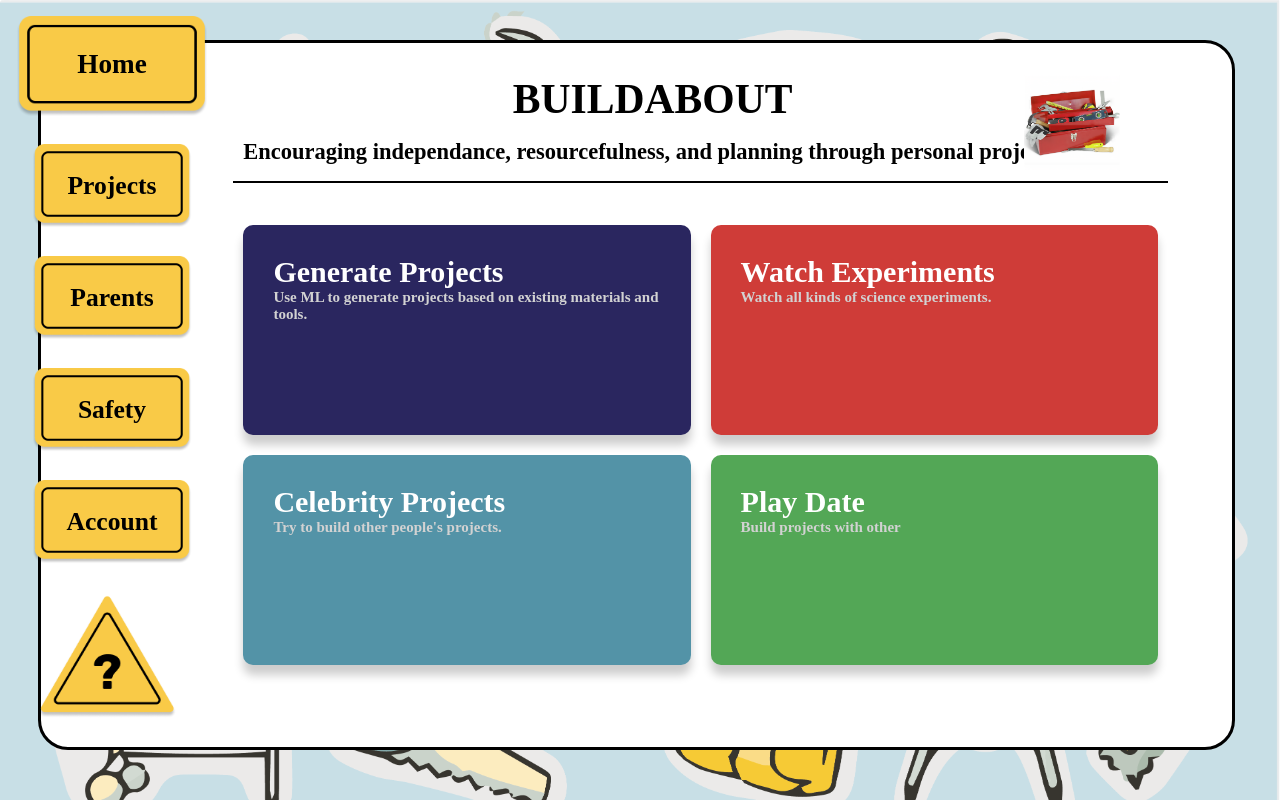
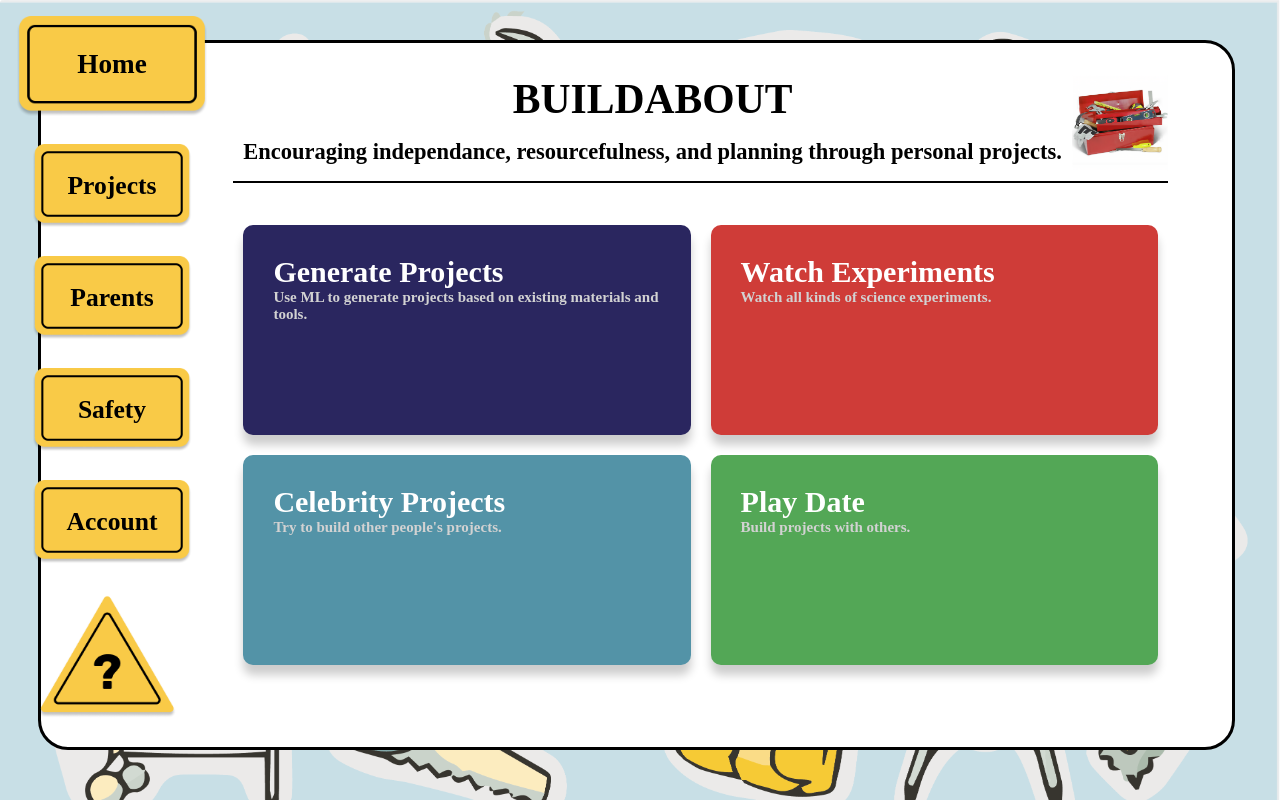
Before and after one commit to anouarh/ivyhacks-buildabout, a React (Create React App) app in the folder Frontend/buildabout-frontend/: page / in a window 1280 px wide. Built offline with nearby package versions, Linux system fonts and the light colour scheme; a web font is replaced by a local one.

Commit message:
Added styling

```diff
--- a/Frontend/buildabout-frontend/src/App.css
+++ b/Frontend/buildabout-frontend/src/App.css
@@ -36,6 +36,7 @@
   font-size: 1.7rem;
   font-weight: 700;
   color: #000;
+  transition: all 0.3s ease-out;
 }
 
 .ButtonLabel-md {
@@ -53,6 +54,7 @@
   font-size: 1.6rem;
   font-weight: 700;
   color: #000;
+  transition: all 0.3s ease-out;
 }
 
 .ButtonLabel-sm {
@@ -64,6 +66,7 @@
   text-align: center;
   margin-left: 0.7rem;
   color: #000;
+  transition: all 0.3s ease-out;
 }
 
 .ButtonLabel-sm:hover {
@@ -93,8 +96,7 @@
   min-height: 88vh;
   border: 3px solid black;
   border-radius: 30px;
-  overflow-y:auto;
-
+  overflow-y: auto;
 }
 
 .TopLine {
--- a/Frontend/buildabout-frontend/src/pages/container/container-page.css
+++ b/Frontend/buildabout-frontend/src/pages/container/container-page.css
@@ -18,8 +18,6 @@
   src: url(https://static.lapresse.ca/fonts/rubrik/Rubrik-Medium.woff);
 }
 
-
-
 .Header {
   margin-bottom: 2rem;
   text-align: center;
@@ -27,34 +25,24 @@
   padding-bottom: 1rem;
 }
 
-.Title{
+.Title {
   text-transform: uppercase;
   font-size: 2.6rem;
   margin-bottom: 1rem;
   font: Rubrik-Medium;
   font-weight: 600;
-
-
 }
 
-.Subtitle{
-
-
-
-
+.Subtitle {
 }
 
 .toolbox-image {
   width: 6rem;
   height: 6rem;
   background-image: url("../../images/cartoontools@2x.png");
-  position: relative;
   right: 3rem;
   top: 0rem;
   z-index: 99;
   float: right;
   background-size: contain;
-
-
-
 }
--- a/Frontend/buildabout-frontend/src/pages/container/container-page.js
+++ b/Frontend/buildabout-frontend/src/pages/container/container-page.js
@@ -15,12 +15,10 @@ class Container extends Component {
         <div className="Header">
           <div className="toolbox-image"> </div>
           <h1 className="Title"> Buildabout </h1>
-
           <h2 className="Subtitle">
             Encouraging independance, resourcefulness, and planning through
             personal projects.
           </h2>
-
         </div>
 
         <Route path="/" exact component={Home} />
--- a/Frontend/buildabout-frontend/src/pages/home/home-page.js
+++ b/Frontend/buildabout-frontend/src/pages/home/home-page.js
@@ -24,7 +24,7 @@ class Home extends Component {
           </div>
           <div className="activity-card green">
             <h1>Play Date</h1>
-            <h4 className="faded">Build projects with other</h4>
+            <h4 className="faded">Build projects with others.</h4>
           </div>
         </div>
       </div>
```
Lines whose indentation alone changed are shown as unchanged.
